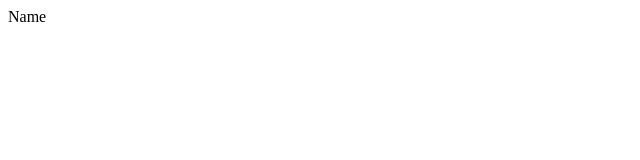
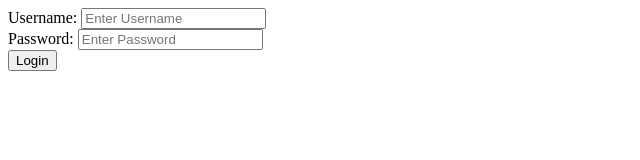
Before and after one commit to naman349/hootel-booking-website, a plain HTML site: page login.html in a window 1280 px wide. Shown: the whole page, without its empty margins (0-640 px from the left). Drawn offline with Linux system fonts and the light colour scheme.

Commit message:
checkpoint 3

```diff
--- a/login.html
+++ b/login.html
@@ -10,9 +10,16 @@
 
 <Div>
 
-<form action="" method="get">
+<form action="index.html" method="get">
 
-    <label for="Name">Name</label>
+    <label for="Name">Username:</label>
+    <input type="text" id="name" name="name" placeholder="Enter Username" required >
+    <br>
+
+    <label for="password">Password:</label>
+    <input type="password" id="passsword" name="password" placeholder="Enter Password" required>
+    <br>
+    <button>Login</button>
 
 
 
```
